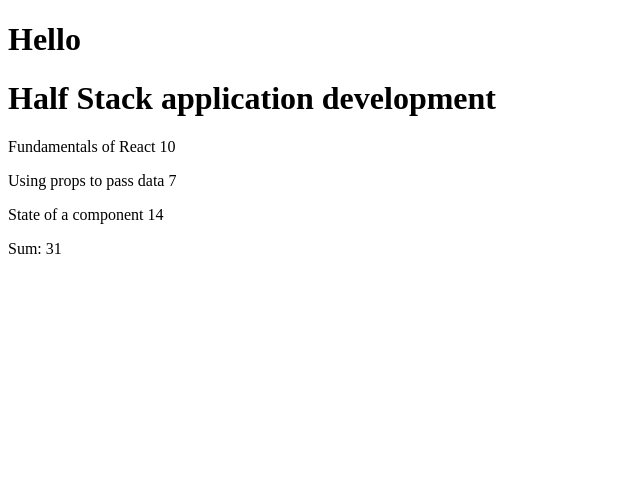
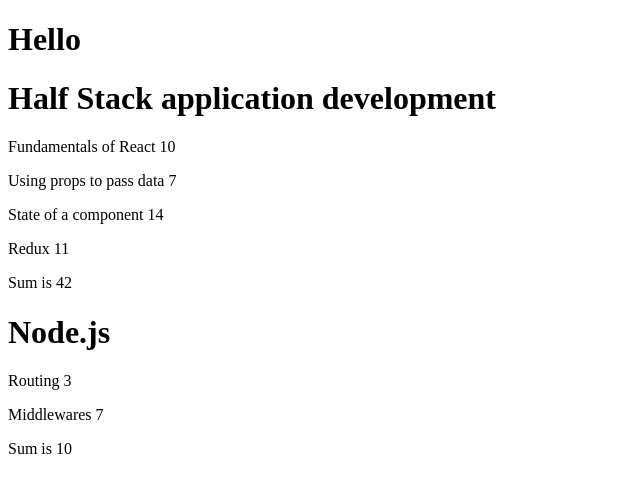
Before and after one commit to thomasMinh1995/my-fullstackOpen-exercises, a React (Vite) app: page / in a window 1280 px wide. Shown: the top 492 px of the page, without its empty margins (0-640 px from the left). Built offline with nearby package versions, Linux system fonts and the light colour scheme.

Commit message:
Sep-04-2024: update code

```diff
--- a/src/Part02Exercies.jsx
+++ b/src/Part02Exercies.jsx
@@ -1,53 +1,133 @@
-import React from "react";
+// import React from "react";
 
-const Notes = (itemLists) => {
-    const sumValue = itemLists.note.reduce((total,currentValue) => {
-        return total + currentValue.exercises
-    }, 0);
+// const Notes = (itemLists) => {
+//     const sumValue = itemLists.note.reduce((total,currentValue) => {
+//         return total + currentValue.exercises
+//     }, 0);
 
-    return (
-       <>
-         {
-            itemLists.note.map(item => (
-                <p key={item.id}>{item.name} {item.exercises}</p>
-            ))
-         }
-         <p>Sum: {sumValue}</p>
-       </>
-    )
+//     return (
+//        <>
+//          {
+//             itemLists.note.map(item => (
+//                 <p key={item.id}>{item.name} {item.exercises}</p>
+//             ))
+//          }
+//          <p>Sum: {sumValue}</p>
+//        </>
+//     )
+// }
+
+
+// export default function Part02Exercies() {
+//   const course = {
+//     id: 1,
+//     name: "Half Stack application development",
+//     parts: [
+//       {
+//         name: "Fundamentals of React",
+//         exercises: 10,
+//         id: 1,
+//       },
+//       {
+//         name: "Using props to pass data",
+//         exercises: 7,
+//         id: 2,
+//       },
+//       {
+//         name: "State of a component",
+//         exercises: 14,
+//         id: 3,
+//       },
+//     ],
+//   };
+
+//   return <div>
+//     <h1>{course.name}</h1>
+//     {/* {
+//         course.parts.map(item => (
+//             <p key={item.id}>{item.name} {item.exercises}</p>
+//         ))
+//     } */}
+//     <Notes note={course.parts}/>
+//   </div>;
+// }
+import React from 'react'
+
+const Part = (props) => {
+
+  const sumValue = props.parts.reduce((total, currentValue) => {
+    return total + currentValue.exercises
+  }, 0)
+  return (
+    <>
+      {
+        props.parts.map((part) => (
+          <div key={part.id}>
+            <p>{part.name} {part.exercises}</p>
+          </div>
+        ))
+      }
+      <p>Sum is {sumValue}</p>
+    </>
+  )
 }
 
+export default function Part02Exercies() {
+  const courses = [
+    {
+      name: 'Half Stack application development',
+      id: 1,
+      parts: [
+        {
+          name: 'Fundamentals of React',
+          exercises: 10,
+          id: 1
+        },
+        {
+          name: 'Using props to pass data',
+          exercises: 7,
+          id: 2
+        },
+        {
+          name: 'State of a component',
+          exercises: 14,
+          id: 3
+        },
+        {
+          name: 'Redux',
+          exercises: 11,
+          id: 4
+        }
+      ]
+    },
+    {
+      name: 'Node.js',
+      id: 2,
+      parts: [
+        {
+          name: 'Routing',
+          exercises: 3,
+          id: 1
+        },
+        {
+          name: 'Middlewares',
+          exercises: 7,
+          id: 2
+        }
+      ]
+    }
+  ]
 
-export default function Part02Exercies() {
-  const course = {
-    id: 1,
-    name: "Half Stack application development",
-    parts: [
-      {
-        name: "Fundamentals of React",
-        exercises: 10,
-        id: 1,
-      },
-      {
-        name: "Using props to pass data",
-        exercises: 7,
-        id: 2,
-      },
-      {
-        name: "State of a component",
-        exercises: 14,
-        id: 3,
-      },
-    ],
-  };
-
-  return <div>
-    <h1>{course.name}</h1>
-    {/* {
-        course.parts.map(item => (
-            <p key={item.id}>{item.name} {item.exercises}</p>
-        ))
-    } */}
-    <Notes note={course.parts}/>
-  </div>;
+  return (
+    <>
+     {
+      courses.map((courseItem) => (
+        <div key={courseItem.id}>
+          <h1>{courseItem.name}</h1>
+          <Part parts={courseItem.parts} />
+        </div>
+      ))
+    }
+    </>
+  )
 }
```
